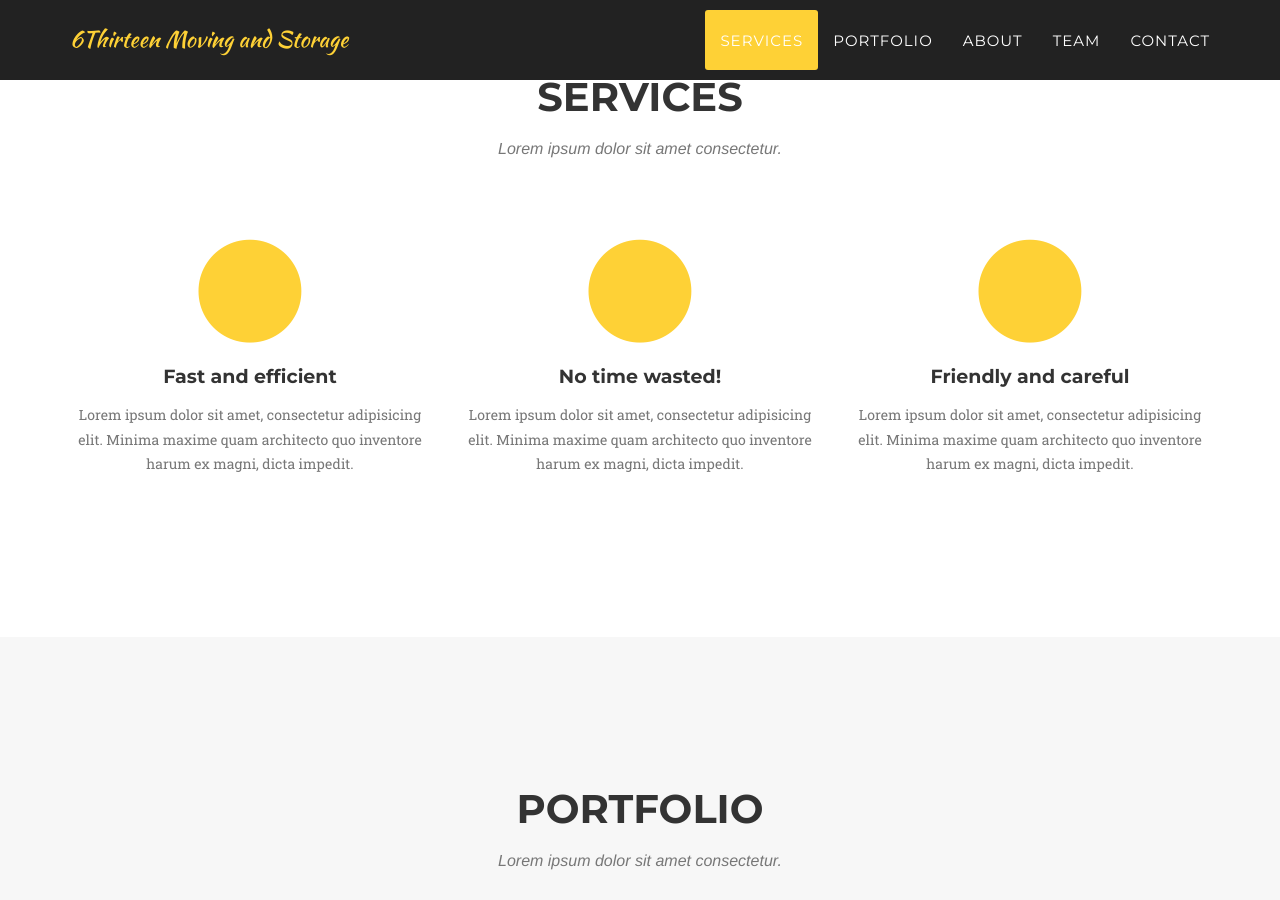
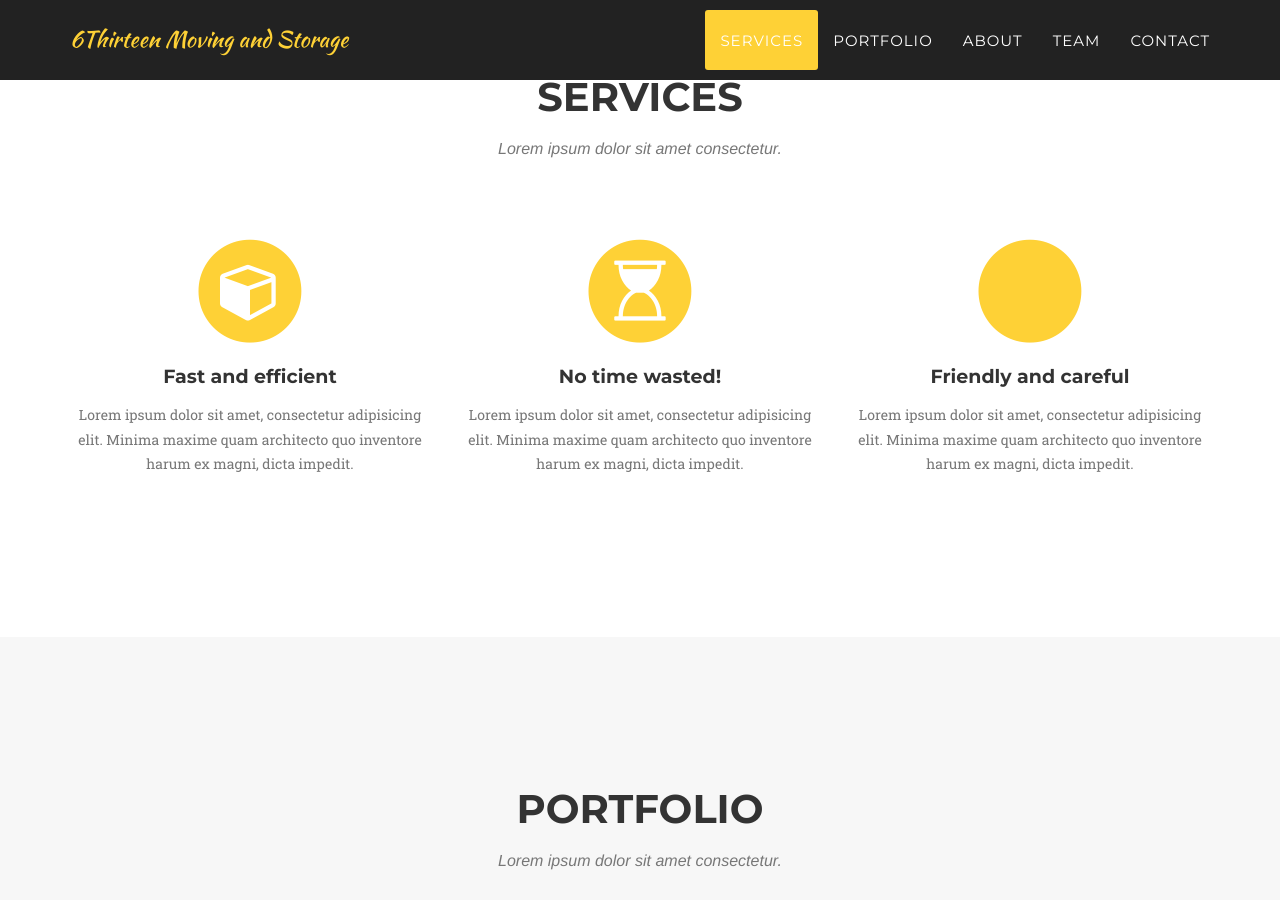
Before and after one commit to SuhaibElkomy/6thirteen, a Jekyll site: the page built from index.html, in a window 1280 px wide and 900 px high, scrolled down 833 px. Built offline with Jekyll 4.4.1, drawn with Linux system fonts in a browser that asks for light colours; some web fonts are replaced.

Commit message:
Update services.html

```diff
--- a/_includes/services.html
+++ b/_includes/services.html
@@ -11,7 +11,7 @@
                 <div class="col-md-4">
                     <span class="fa-stack fa-4x">
                         <i class="fa fa-circle fa-stack-2x text-primary"></i>
-                        <i class="fa fa-people-carry fa-stack-1x fa-inverse"></i>
+                        <i class="fa fa-cube fa-stack-1x fa-inverse"></i>
                     </span>
                     <h4 class="service-heading">Fast and efficient</h4>
                     <p class="text-muted">Lorem ipsum dolor sit amet, consectetur adipisicing elit. Minima maxime quam architecto quo inventore harum ex magni, dicta impedit.</p>
@@ -19,7 +19,7 @@
                 <div class="col-md-4">
                     <span class="fa-stack fa-4x">
                         <i class="fa fa-circle fa-stack-2x text-primary"></i>
-                        <i class="fa fa-shipping-fast fa-stack-1x fa-inverse"></i>
+                        <i class="fa fa-hourglass-start fa-stack-1x fa-inverse"></i>
                     </span>
                     <h4 class="service-heading">No time wasted!</h4>
                     <p class="text-muted">Lorem ipsum dolor sit amet, consectetur adipisicing elit. Minima maxime quam architecto quo inventore harum ex magni, dicta impedit.</p>
```
